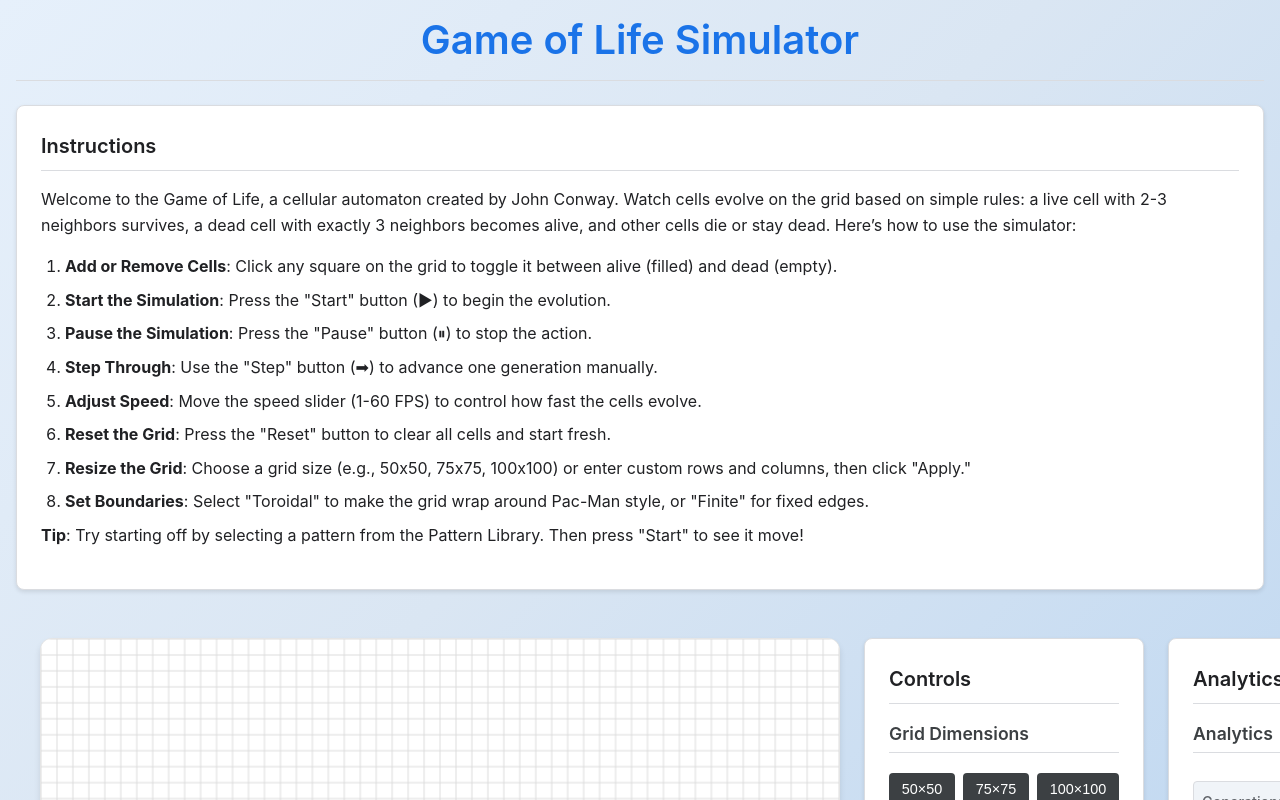
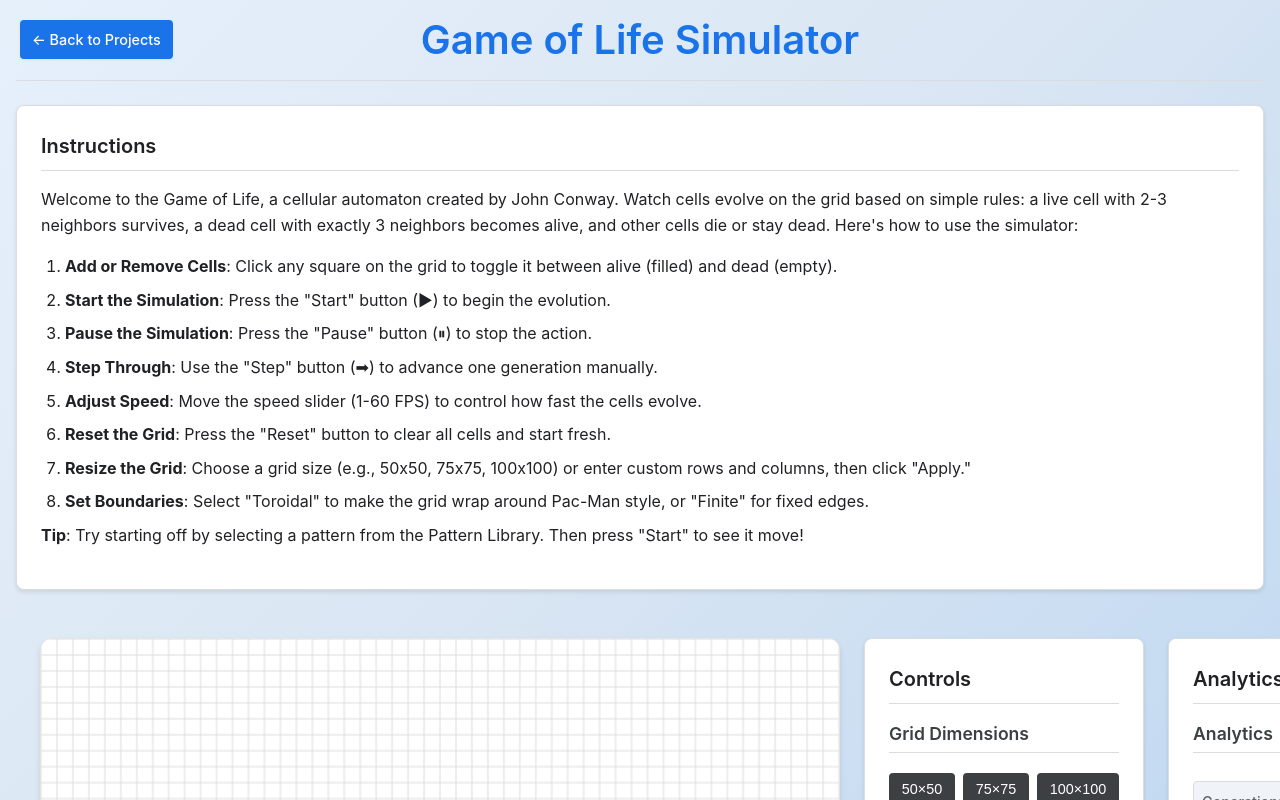
Before and after one commit to AntonioAI/game-of-life-simulator, a plain HTML site: page index.html in a window 1280 px wide. Drawn offline with Linux system fonts and the light colour scheme.

Commit message:
add back to projects button

```diff
--- a/index.html
+++ b/index.html
@@ -14,6 +14,7 @@
     <script async src="https://pagead2.googlesyndication.com/pagead/js/adsbygoogle.js?client=ca-pub-4772375115624530" crossorigin="anonymous"></script>
 </head>
 <body>
+    <a href="/" class="back-to-projects">← Back to Projects</a>
     <div class="container">
         <header>
             <h1>Game of Life Simulator</h1>
@@ -21,7 +22,7 @@
 
         <div class="instructions">
             <h2>Instructions</h2>
-            <p>Welcome to the Game of Life, a cellular automaton created by John Conway. Watch cells evolve on the grid based on simple rules: a live cell with 2-3 neighbors survives, a dead cell with exactly 3 neighbors becomes alive, and other cells die or stay dead. Here’s how to use the simulator:</p>
+            <p>Welcome to the Game of Life, a cellular automaton created by John Conway. Watch cells evolve on the grid based on simple rules: a live cell with 2-3 neighbors survives, a dead cell with exactly 3 neighbors becomes alive, and other cells die or stay dead. Here's how to use the simulator:</p>
             <ol>
               <li><strong>Add or Remove Cells</strong>: Click any square on the grid to toggle it between alive (filled) and dead (empty).</li>
               <li><strong>Start the Simulation</strong>: Press the "Start" button (▶) to begin the evolution.</li>
--- a/styles.css
+++ b/styles.css
@@ -2,6 +2,28 @@
  * Game of Life Simulator - Styles
  * Copyright (c) 2025 Antonio Innocente
  */
+
+/* Back to Projects link */
+.back-to-projects {
+    position: fixed;
+    top: 20px;
+    left: 20px;
+    padding: 8px 12px;
+    background-color: var(--primary-color);
+    color: white;
+    text-decoration: none;
+    border-radius: var(--radius-sm);
+    font-size: 0.9rem;
+    font-weight: 500;
+    transition: background-color 0.2s ease;
+    z-index: 100;
+    box-shadow: var(--shadow-sm);
+}
+
+.back-to-projects:hover {
+    background-color: var(--primary-hover);
+    box-shadow: var(--shadow-md);
+}
 
 /* Reset and base styles */
 * {
```
